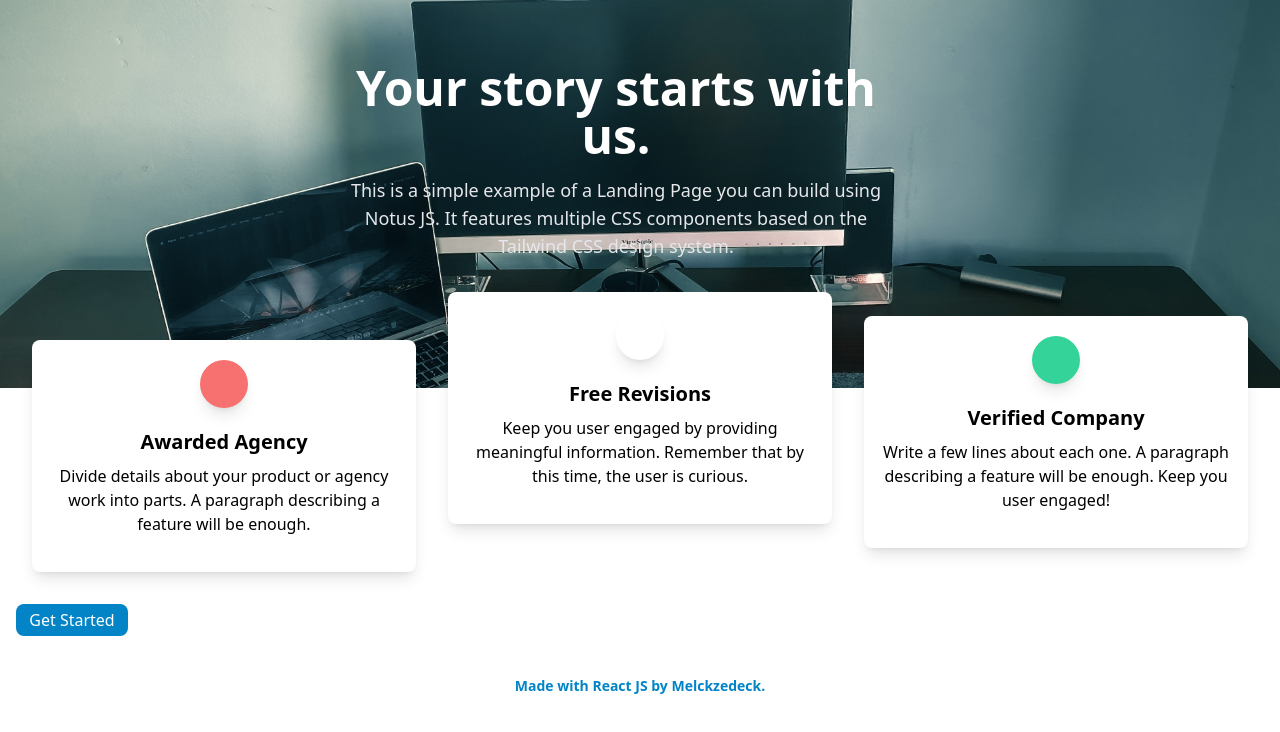
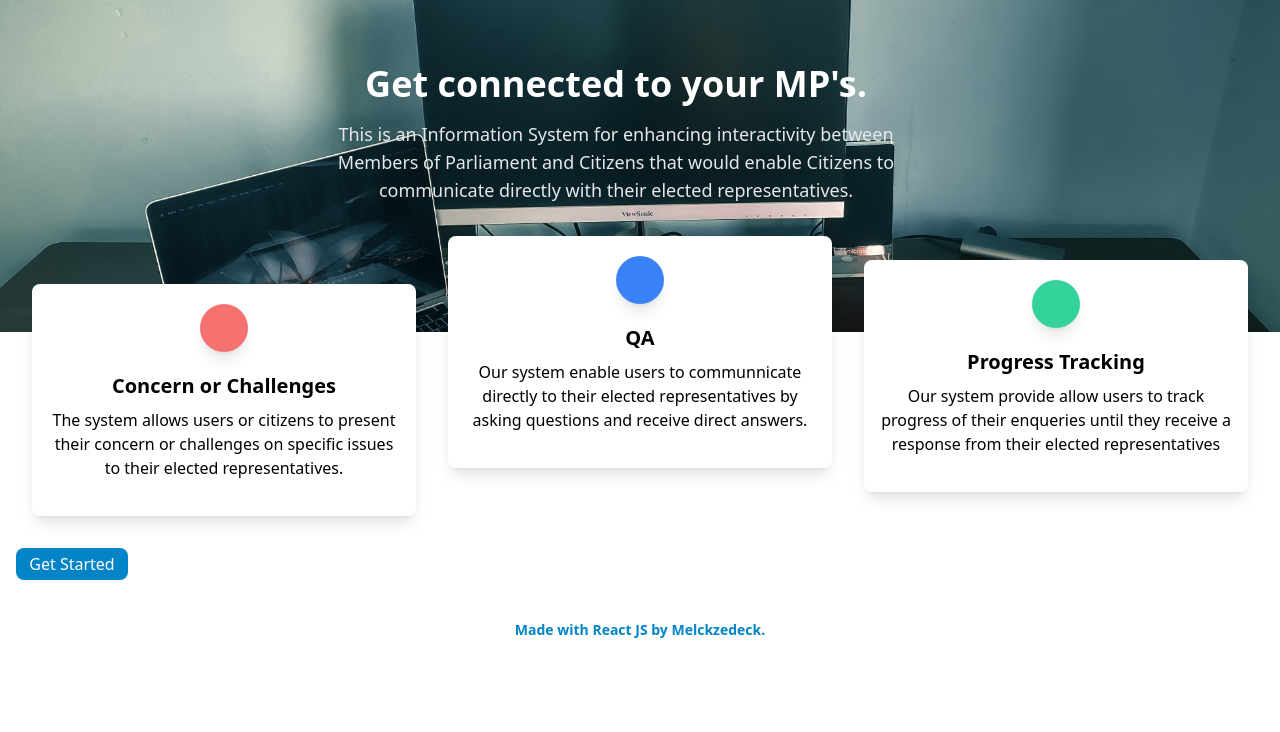
Before and after one commit to melckzedeck063/PPIS, a React (Create React App) app: page / in a window 1280 px wide. Shown: the top 732 px of the page. Built offline with nearby package versions, Linux system fonts and the light colour scheme.

Commit message:
modified landing page

```diff
--- a/src/components/index.js
+++ b/src/components/index.js
@@ -37,13 +37,13 @@ export default function Index() {
           <div class="items-center flex flex-wrap">
             <div class="w-full lg:w-6/12 px-4 ml-auto mr-auto text-center">
               <div class="pr-12">
-                <h1 class="text-white font-semibold text-5xl">
-                  Your story starts with us.
+                <h1 class="text-white font-semibold text-4xl">
+                  Get connected to  your MP's.
                 </h1>
                 <p class="mt-4 text-lg text-gray-200">
-                  This is a simple example of a Landing Page you can build using
-                  Notus JS. It features multiple CSS components based on the
-                  Tailwind CSS design system.
+                  This is an Information System for enhancing interactivity
+                  between Members of Parliament and Citizens that would enable
+                  Citizens to communicate directly with their elected representatives.
                 </p>
               </div>
             </div>
@@ -64,10 +64,10 @@ export default function Index() {
                   <div class="text-white p-3 text-center inline-flex items-center justify-center w-12 h-12 mb-5 shadow-lg rounded-full bg-red-400">
                     <i class="fas fa-award"></i>
                   </div>
-                  <h6 class="text-xl font-semibold">Awarded Agency</h6>
+                  <h6 class="text-xl font-semibold">Concern or Challenges</h6>
                   <p class="mt-2 mb-4 text-blueGray-500">
-                    Divide details about your product or agency work into parts.
-                    A paragraph describing a feature will be enough.
+                    The system allows users or citizens to present their concern
+                    or challenges on specific issues to their elected representatives.
                   </p>
                 </div>
               </div>
@@ -75,13 +75,14 @@ export default function Index() {
             <div class="w-full md:w-4/12 px-4 text-center">
               <div class="relative flex flex-col min-w-0 break-words bg-white w-full mb-8 shadow-lg rounded-lg">
                 <div class="px-4 py-5 flex-auto">
-                  <div class="text-white p-3 text-center inline-flex items-center justify-center w-12 h-12 mb-5 shadow-lg rounded-full bg-lightBlue-400">
+                  <div class="text-white p-3 text-center inline-flex items-center justify-center w-12 h-12 mb-5 shadow-lg rounded-full bg-blue-500">
                     <i class="fas fa-retweet"></i>
                   </div>
-                  <h6 class="text-xl font-semibold">Free Revisions</h6>
+                  <h6 class="text-xl font-semibold">QA</h6>
                   <p class="mt-2 mb-4 text-blueGray-500">
-                    Keep you user engaged by providing meaningful information.
-                    Remember that by this time, the user is curious.
+                    Our system enable users to communnicate directly to their
+                    elected representatives by asking  questions and receive
+                    direct answers.
                   </p>
                 </div>
               </div>
@@ -92,10 +93,11 @@ export default function Index() {
                   <div class="text-white p-3 text-center inline-flex items-center justify-center w-12 h-12 mb-5 shadow-lg rounded-full bg-emerald-400">
                     <i class="fas fa-fingerprint"></i>
                   </div>
-                  <h6 class="text-xl font-semibold">Verified Company</h6>
+                  <h6 class="text-xl font-semibold">Progress Tracking</h6>
                   <p class="mt-2 mb-4 text-blueGray-500">
-                    Write a few lines about each one. A paragraph describing a
-                    feature will be enough. Keep you user engaged!
+                    Our system provide allow users to track progress of
+                    their enqueries until they receive a response from their elected
+                    representatives
                   </p>
                 </div>
               </div>
```
